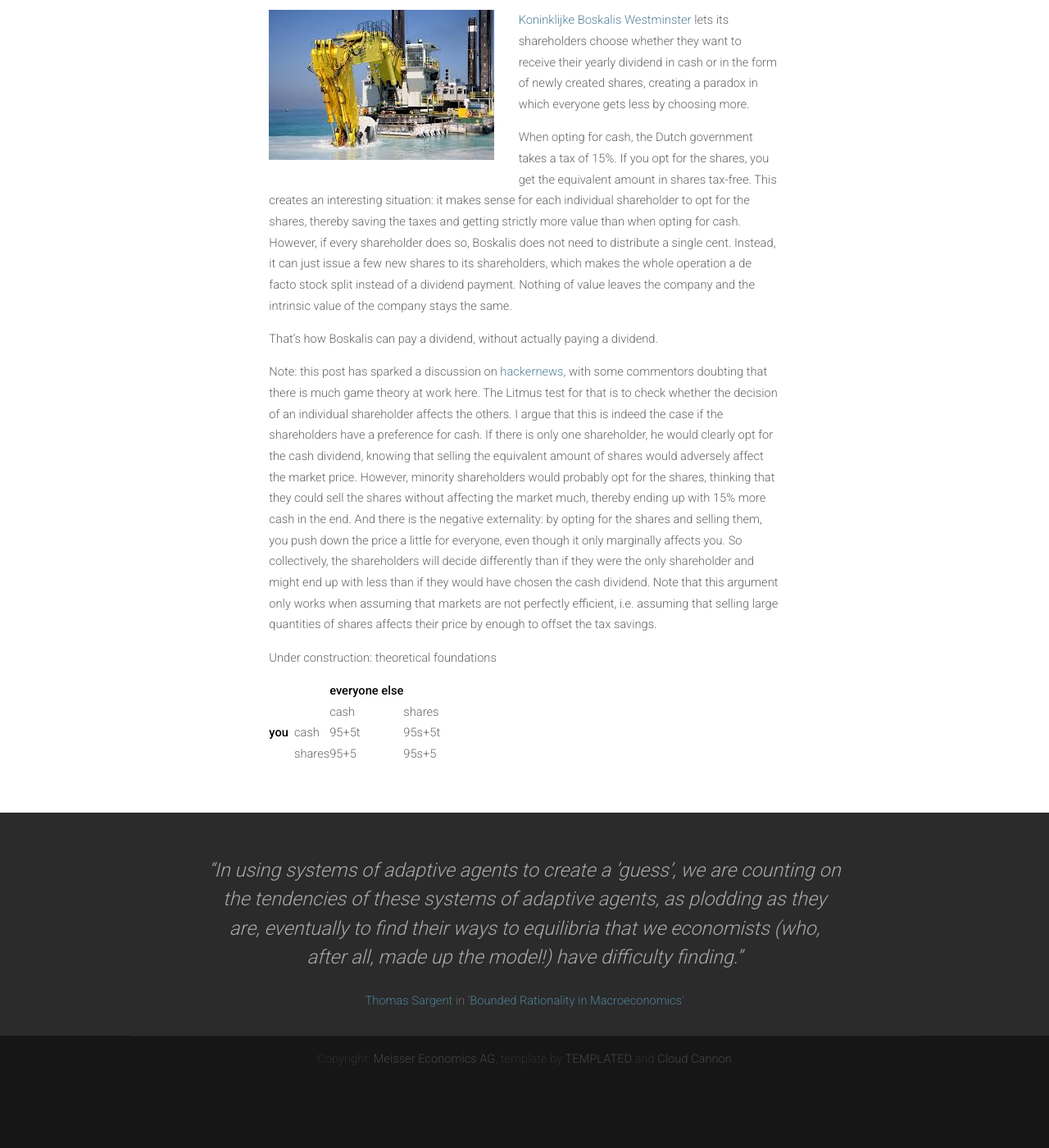
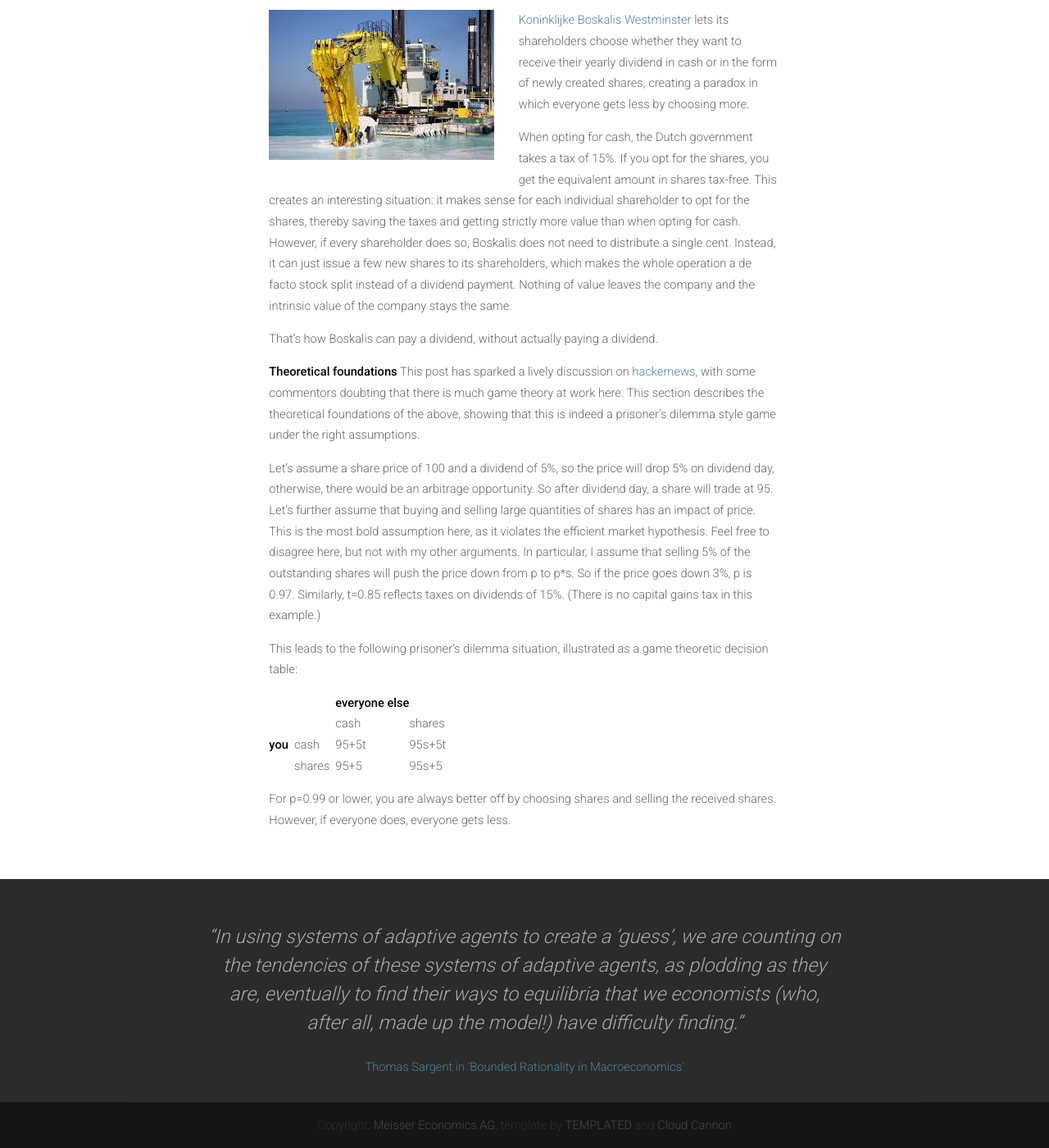
Before and after one commit to meisserecon/www, a Jekyll site: the page built from _posts/2016-06-01-Boskalis.md, in a window 1280 px wide and 1400 px high, scrolled down 574 px. Shown: the whole window at 82% size. Built offline with Jekyll 4.4.1, drawn with Linux system fonts in a browser that asks for light colours; nearby versions of some CDN libraries; before the commit the page ends 1893 px from its top, so only the background shows below that.

Commit message:
Update 2016-06-01-Boskalis.md

```diff
--- a/_posts/2016-06-01-Boskalis.md
+++ b/_posts/2016-06-01-Boskalis.md
@@ -14,12 +14,17 @@ a de facto stock split instead of a dividend payment. Nothing of value leaves th
 
 That's how Boskalis can pay a dividend, without actually paying a dividend.
 
-Note: this post has sparked a discussion on <a href="https://news.ycombinator.com/item?id=11821150">hackernews</a>, with some commentors doubting that there is much game theory at work here. The Litmus test for that is to check whether the decision of an individual shareholder affects the others. I argue that this is indeed the case if the shareholders have a preference for cash. If there is only one shareholder, he would clearly opt for the cash dividend, knowing that selling the equivalent amount of shares would adversely affect the market price. However, minority shareholders would probably opt for the shares, thinking that they could sell the shares without affecting the market much, thereby ending up with 15% more cash in the end. And there is the negative externality: by opting for the shares and selling them, you push down the price a little for everyone, even though it only marginally affects you. So collectively, the shareholders will decide differently than if they were the only shareholder and might end up with less than if they would have chosen the cash dividend. Note that this argument only works when assuming that markets are not perfectly efficient, i.e. assuming that selling large quantities of shares affects their price by enough to offset the tax savings.
+**Theoretical foundations**
+This post has sparked a lively discussion on <a href="https://news.ycombinator.com/item?id=11821150">hackernews</a>, with some commentors doubting that there is much game theory at work here. This section describes the theoretical foundations of the above, showing that this is indeed a prisoner's dilemma style game under the right assumptions.
 
-Under construction: theoretical foundations
+Let's assume a share price of 100 and a dividend of 5%, so the price will drop 5% on dividend day, otherwise, there would be an arbitrage opportunity. So after dividend day, a share will trade at 95. Let's further assume that buying and selling large quantities of shares has an impact of price. This is the most bold assumption here, as it violates the efficient market hypothesis. Feel free to disagree here, but not with my other arguments. In particular, I assume that selling 5% of the outstanding shares will push the price down from p to p*s. So if the price goes down 3%, p is 0.97. Similarly, t=0.85 reflects taxes on dividends of 15%. (There is no capital gains tax in this example.)
+
+This leads to the following prisoner's dilemma situation, illustrated as a game theoretic decision table:
 
 |     |        | **everyone else**  |   |
 |-----|--------|----------|--------|---|
 |     |        | cash     | shares |   |
 | **you**&nbsp;&nbsp;   | cash   | 95+5t    | 95s+5t |   |
-|  | shares | 95+5     | 95s+5  |   |
+|  | shares&nbsp;&nbsp; | 95+5     | 95s+5  |   |
+
+For p=0.99 or lower, you are always better off by choosing shares and selling the received shares. However, if everyone does, everyone gets less.
```
